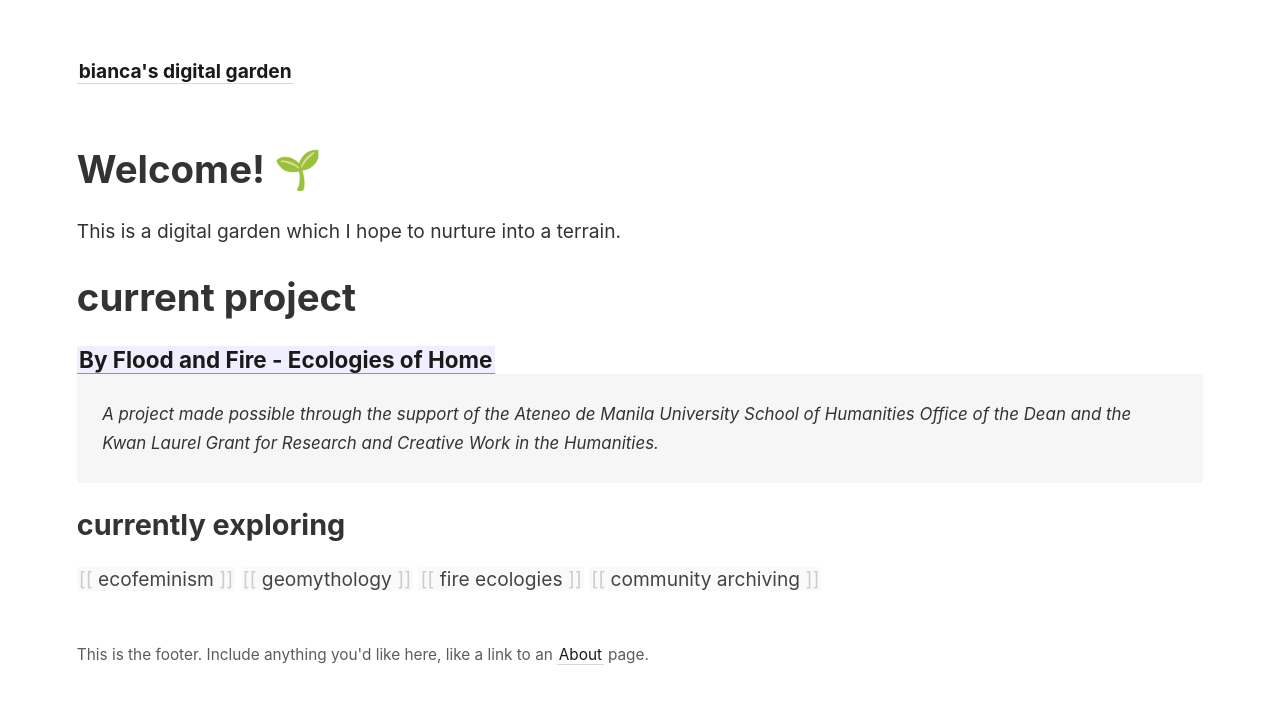
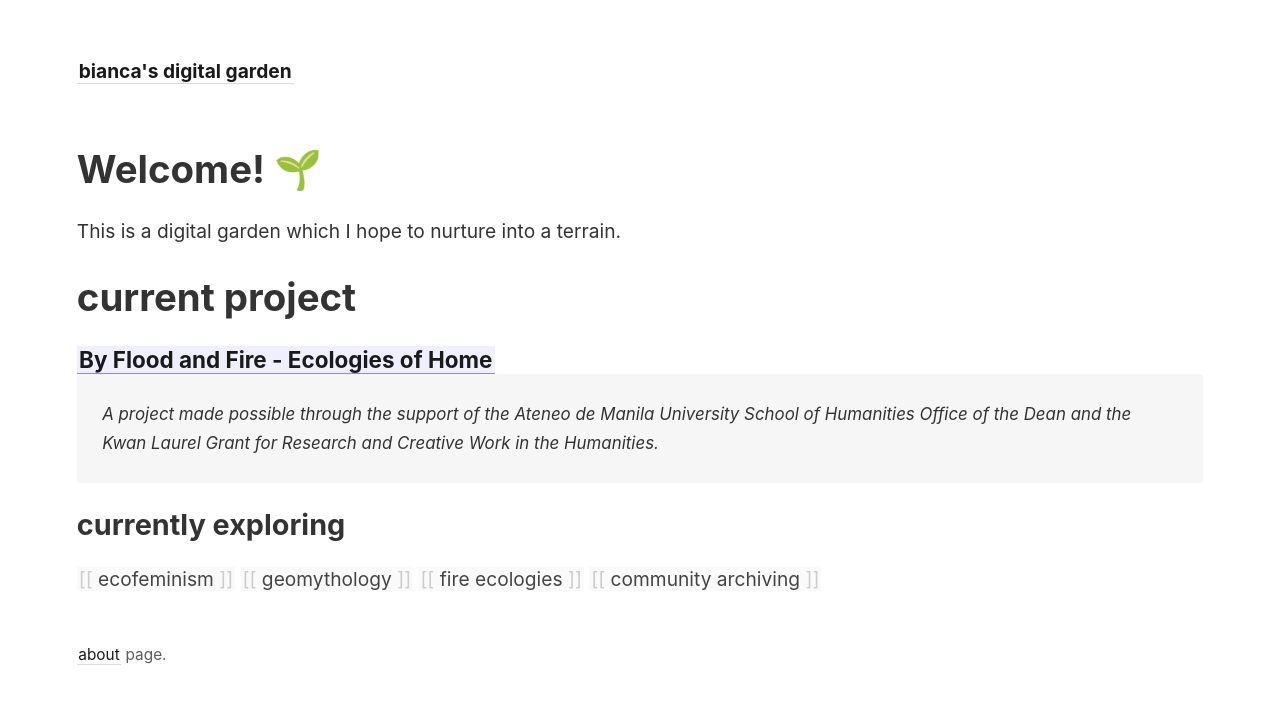
Before and after one commit to pbma-alat/digitalgarden, a Jekyll site: the page built from _pages/index.md, in a window 1280 px wide. Shown: the top 704 px of the page. Built offline with Jekyll 4.4.1, drawn with Linux system fonts in a browser that asks for light colours.

Commit message:
Update footer.html

```diff
--- a/_includes/footer.html
+++ b/_includes/footer.html
@@ -1 +1 @@
-This is the footer. Include anything you'd like here, like a link to an <a class="internal-link" href="{{ site.baseurl }}/about">About</a> page.
+<a class="internal-link" href="{{ site.baseurl }}/about">about</a> page.
```
